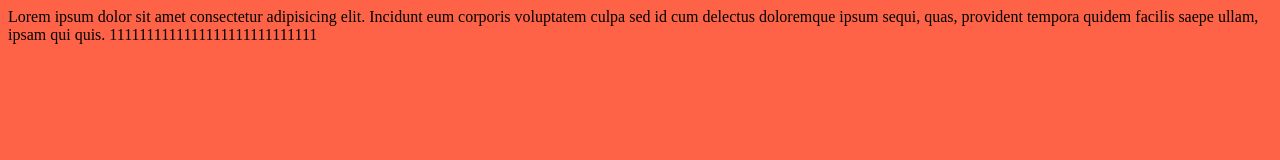
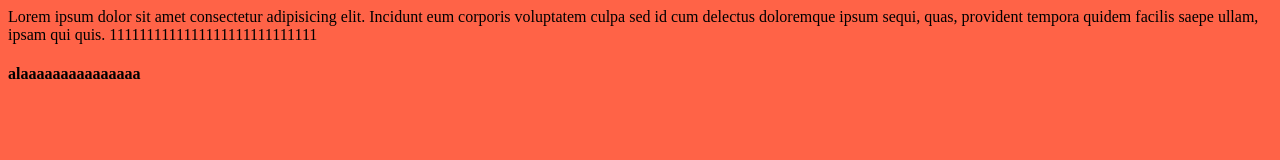
Before and after one commit to ahmedelborgy/gitbransh, a plain HTML site: page index.htm in a window 1280 px wide. Drawn offline with Linux system fonts and the light colour scheme.

Commit message:
alaaah4 commit

```diff
--- a/index.htm
+++ b/index.htm
@@ -10,5 +10,6 @@
    Lorem ipsum dolor sit amet consectetur adipisicing elit. Incidunt eum corporis voluptatem culpa sed id cum delectus doloremque ipsum sequi, quas, provident tempora quidem facilis saepe ullam, ipsam qui quis.
 
 1111111111111111111111111111
+<h4>alaaaaaaaaaaaaaaa</h4>
 </body>
 </html>
```
